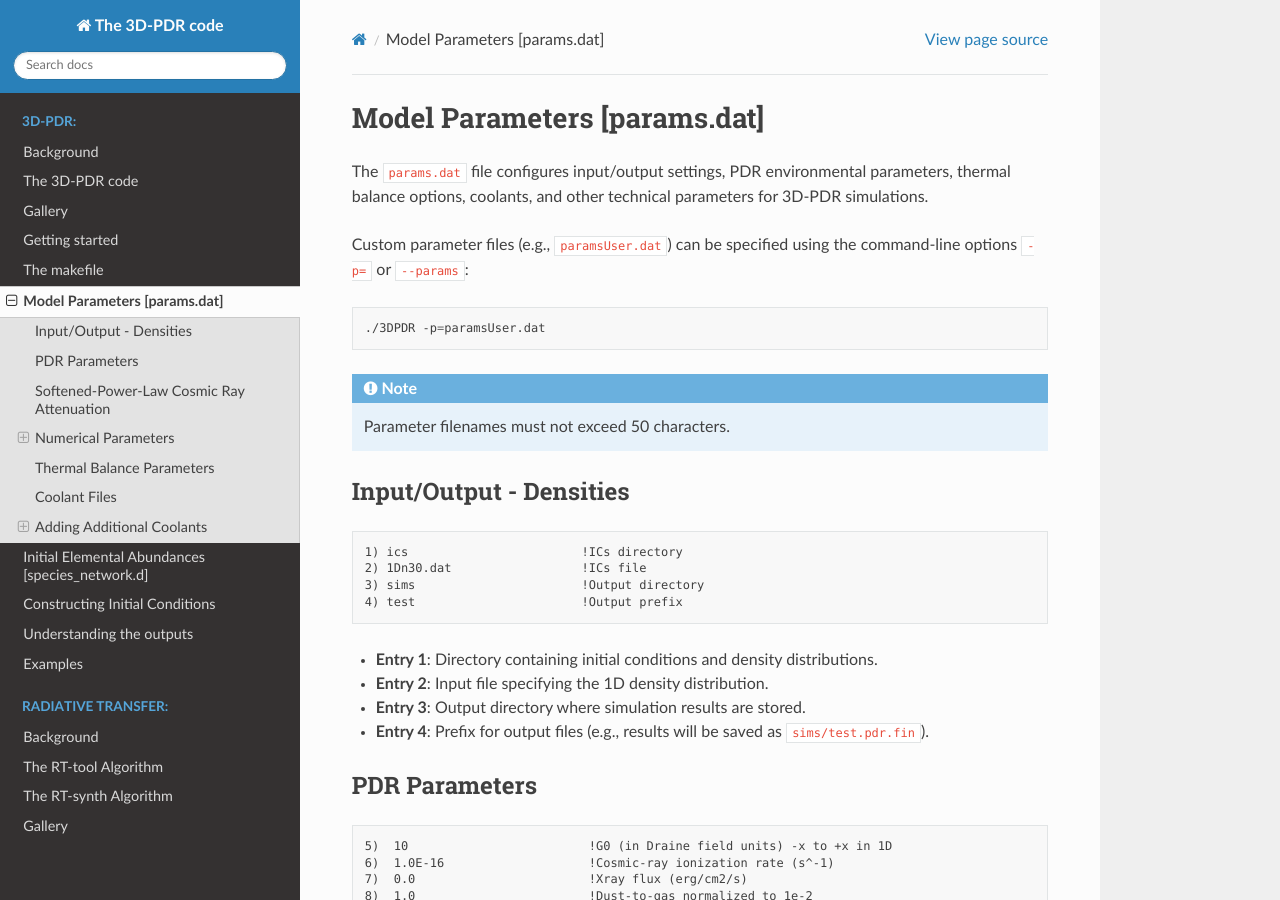
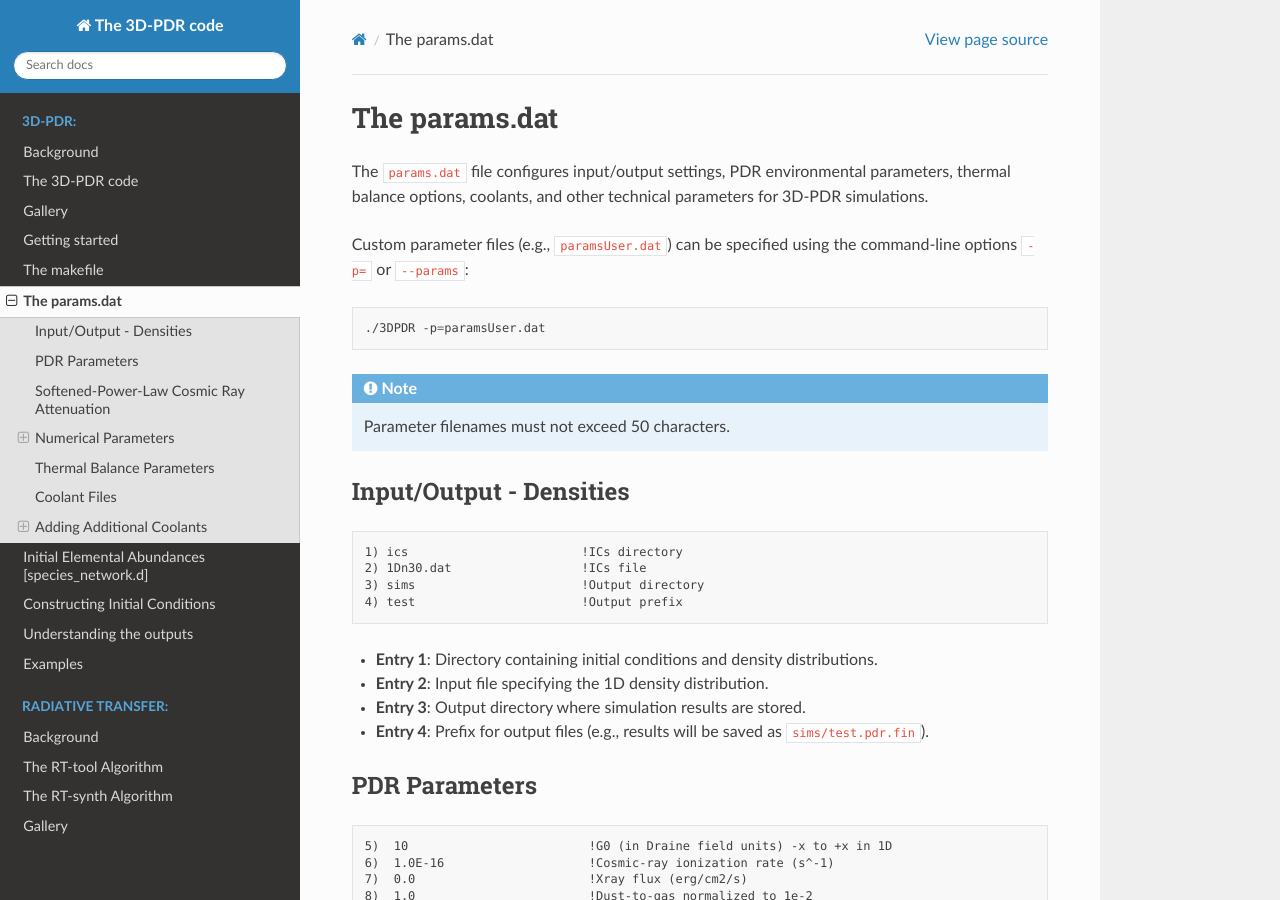
Before and after one commit to itamos-ism/3D-PDR-pblc, a Sphinx documentation site: the page built from docs/source/params.rst, in a window 1280 px wide and 900 px high. Built offline with Sphinx 7.4.7 and the Read the Docs theme 3.1.0, drawn with Linux system fonts in a browser that asks for light colours.

Commit message:
Revise header for params.dat documentation
Updated section header for clarity and consistency.

```diff
--- a/docs/source/params.rst
+++ b/docs/source/params.rst
@@ -1,5 +1,5 @@
-Model Parameters [params.dat]
-=============================
+The params.dat
+==============
 
 The ``params.dat`` file configures input/output settings, PDR environmental parameters, thermal balance options, coolants, and other technical parameters for 3D-PDR simulations.
 
```
